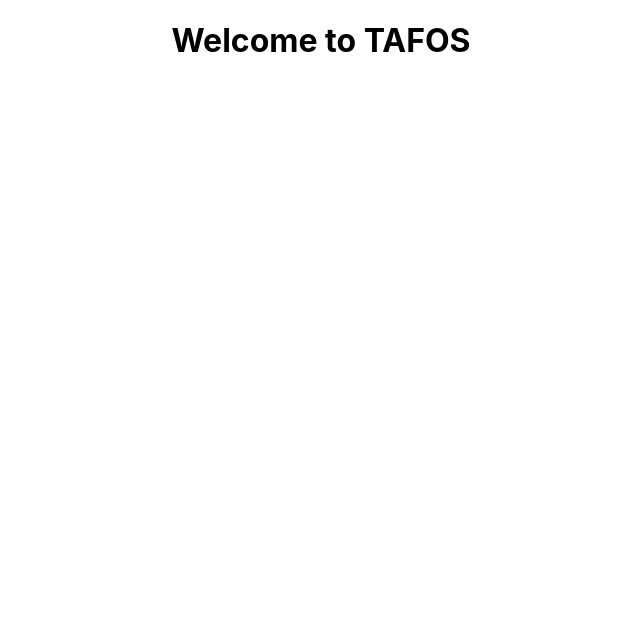
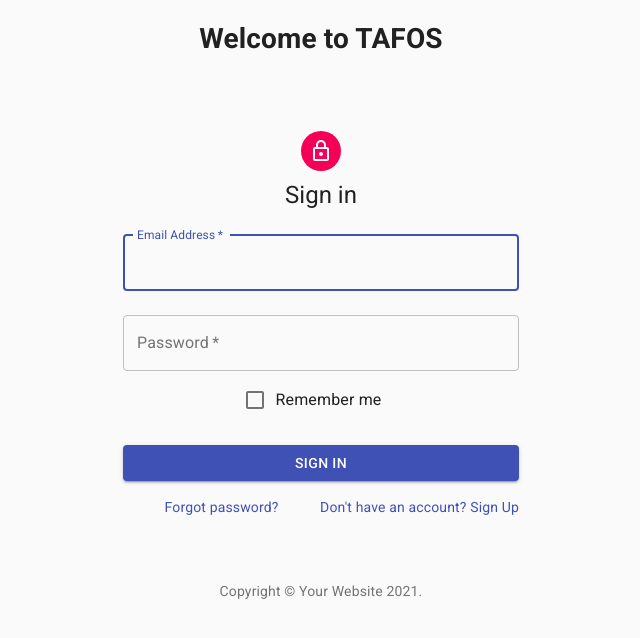
Before and after one commit to SJ47/tafos, a React (Vite) app: page / in a window 1280 px wide. Shown: the top 638 px of the page, without its empty margins (319-959 px from the left). Built offline with nearby package versions, Linux system fonts and the light colour scheme.

Commit message:
Sample login page from materialUI added

```diff
--- a/index.html
+++ b/index.html
@@ -1,13 +1,17 @@
 <!DOCTYPE html>
 <html lang="en">
+
 <head>
   <meta charset="UTF-8" />
   <link rel="icon" type="image/svg+xml" href="/src/favicon.svg" />
-    <meta name="viewport" content="width=device-width, initial-scale=1.0" />
+  <link rel="stylesheet" href="https://fonts.googleapis.com/css?family=Roboto:300,400,500,700&display=swap" />
+  <meta name="viewport" content="width=device-width, initial-scale=1.0, minimum-scale=1" />
   <title>Vite App</title>
 </head>
+
 <body>
   <div id="root"></div>
   <script type="module" src="/src/main.jsx"></script>
 </body>
+
 </html>
--- a/package.json
+++ b/package.json
@@ -6,6 +6,8 @@
     "serve": "vite preview"
   },
   "dependencies": {
+    "@material-ui/core": "^4.12.1",
+    "@material-ui/icons": "^4.11.2",
     "react": "^17.0.0",
     "react-dom": "^17.0.0"
   },
--- a/src/App.jsx
+++ b/src/App.jsx
@@ -1,13 +1,12 @@
-import React, { useState } from "react";
-import logo from "./logo.svg";
+import React from "react";
 import "./App.css";
+import LoginContainer from "./containers/LoginContainer";
 
 function App() {
-    const [count, setCount] = useState(0);
-
     return (
         <div className="App">
             <h1>Welcome to TAFOS</h1>
+            <LoginContainer />
         </div>
     );
 }
--- /dev/null
+++ b/src/components/Copyright.jsx
@@ -0,0 +1,17 @@
+import React from "react";
+import { Link, Typography } from "@material-ui/core";
+
+const Copyright = () => {
+    return (
+        <Typography variant="body2" color="textSecondary" align="center">
+            {"Copyright © "}
+            <Link color="inherit" href="https://material-ui.com/">
+                Your Website
+            </Link>{" "}
+            {new Date().getFullYear()}
+            {"."}
+        </Typography>
+    );
+};
+
+export default Copyright;
--- /dev/null
+++ b/src/components/SignIn.jsx
@@ -0,0 +1,114 @@
+import React from "react";
+import ReactDOM from "react-dom";
+import {
+    Button,
+    Avatar,
+    CssBaseline,
+    TextField,
+    FormControlLabel,
+    Checkbox,
+    Link,
+    Grid,
+    Box,
+    Typography,
+    Container,
+} from "@material-ui/core";
+import { makeStyles } from "@material-ui/core/styles";
+import LockOutlinedIcon from "@material-ui/icons/LockOutlined";
+import Copyright from "./Copyright";
+
+const useStyles = makeStyles((theme) => ({
+    paper: {
+        marginTop: theme.spacing(8),
+        display: "flex",
+        flexDirection: "column",
+        alignItems: "center",
+    },
+    avatar: {
+        margin: theme.spacing(1),
+        backgroundColor: theme.palette.secondary.main,
+    },
+    form: {
+        width: "100%", // Fix IE 11 issue.
+        marginTop: theme.spacing(1),
+    },
+    submit: {
+        margin: theme.spacing(3, 0, 2),
+    },
+}));
+
+const SignIn = () => {
+    const classes = useStyles();
+
+    return (
+        <>
+            <Container component="main" maxWidth="xs">
+                <CssBaseline />
+                <div className={classes.paper}>
+                    <Avatar className={classes.avatar}>
+                        <LockOutlinedIcon />
+                    </Avatar>
+                    <Typography component="h1" variant="h5">
+                        Sign in
+                    </Typography>
+                    <form className={classes.form} noValidate>
+                        <TextField
+                            variant="outlined"
+                            margin="normal"
+                            required
+                            fullWidth
+                            id="email"
+                            label="Email Address"
+                            name="email"
+                            autoComplete="email"
+                            autoFocus
+                        />
+                        <TextField
+                            variant="outlined"
+                            margin="normal"
+                            required
+                            fullWidth
+                            name="password"
+                            label="Password"
+                            type="password"
+                            id="password"
+                            autoComplete="current-password"
+                        />
+                        <FormControlLabel
+                            control={
+                                <Checkbox value="remember" color="primary" />
+                            }
+                            label="Remember me"
+                        />
+                        <Button
+                            type="submit"
+                            fullWidth
+                            variant="contained"
+                            color="primary"
+                            className={classes.submit}
+                        >
+                            Sign In
+                        </Button>
+                        <Grid container>
+                            <Grid item xs>
+                                <Link href="#" variant="body2">
+                                    Forgot password?
+                                </Link>
+                            </Grid>
+                            <Grid item>
+                                <Link href="#" variant="body2">
+                                    {"Don't have an account? Sign Up"}
+                                </Link>
+                            </Grid>
+                        </Grid>
+                    </form>
+                </div>
+                <Box mt={8}>
+                    <Copyright />
+                </Box>
+            </Container>
+        </>
+    );
+};
+
+export default SignIn;
--- /dev/null
+++ b/src/containers/LoginContainer.jsx
@@ -0,0 +1,11 @@
+import React from "react";
+import SignIn from "../components/SignIn";
+const LoginContainer = () => {
+    return (
+        <>
+            <SignIn />
+        </>
+    );
+};
+
+export default LoginContainer;
```
Also changed, not shown: 1 other file (tests, documents, lock files or other folders). Lines whose indentation alone changed are shown as unchanged.
